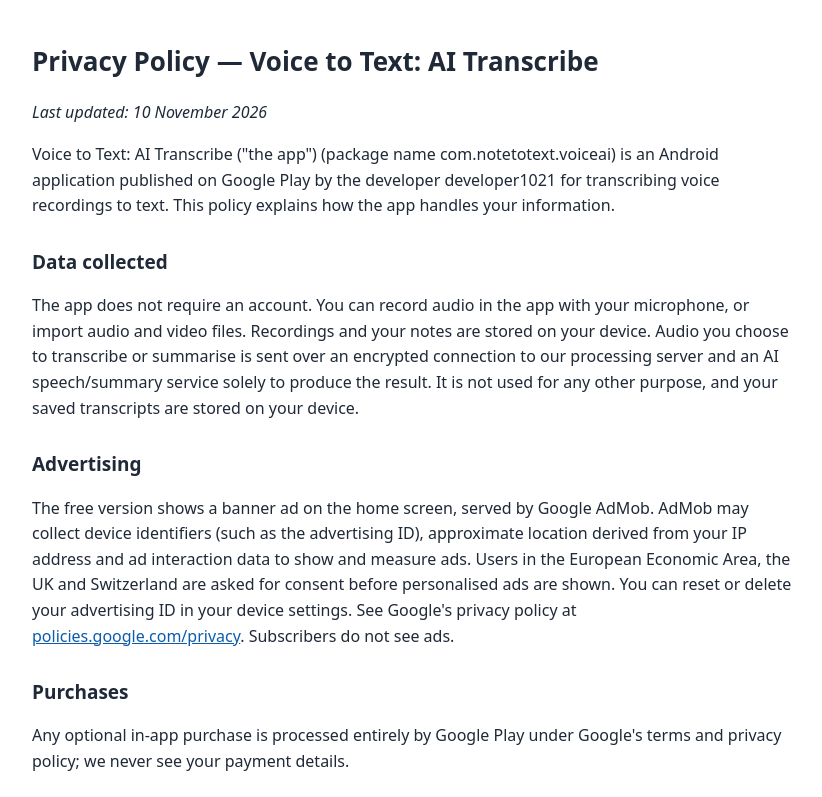
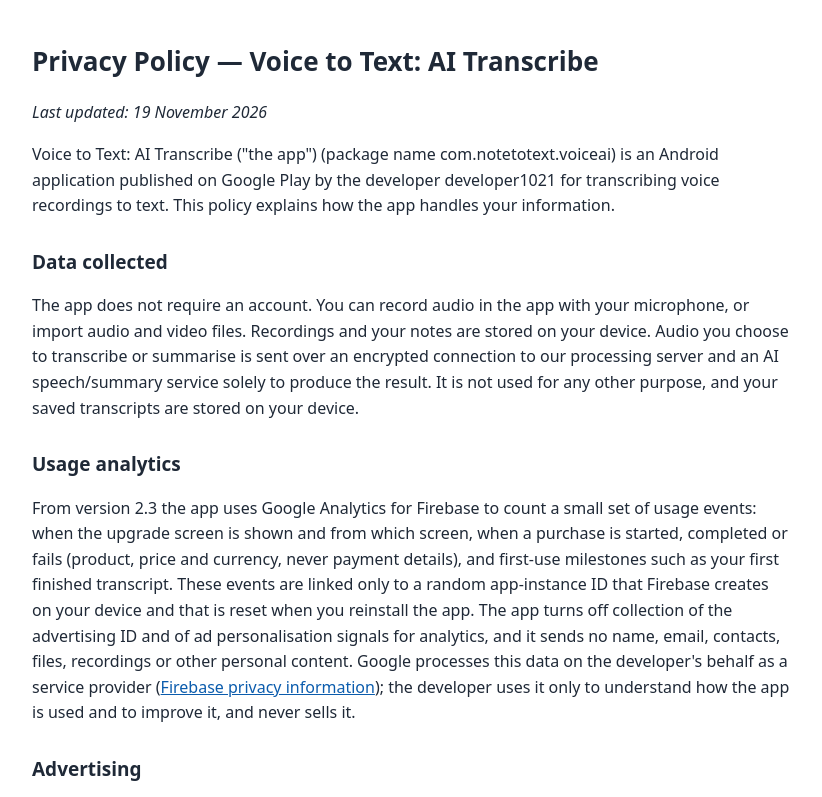
Before and after one commit to dev114453/dev114453.github.io, a plain HTML site: page privacy/voicetotext.html in a window 1280 px wide. Shown: the top 797 px of the page, without its empty margins (228-1050 px from the left). Drawn offline with Linux system fonts and the light colour scheme.

Commit message:
Privacy: Firebase usage analytics (voicetotext, 19 Nov 2026)

```diff
--- a/privacy/voicetotext.html
+++ b/privacy/voicetotext.html
@@ -1,6 +1,7 @@
-<!doctype html><html lang="en"><head><meta charset="utf-8"><meta name="viewport" content="width=device-width,initial-scale=1"><title>Privacy Policy — Voice to Text: AI Transcribe</title><style>body{font:16px/1.6 system-ui,-apple-system,Segoe UI,Roboto,sans-serif;max-width:760px;margin:0 auto;padding:24px 16px;color:#1f2937;background:#fff}h1{font-size:26px}h2{font-size:19px;margin-top:28px}a{color:#0b5cad}li{margin:6px 0}footer{margin-top:40px;color:#6b7280;font-size:14px}@media(prefers-color-scheme:dark){body{background:#111827;color:#e5e7eb}a{color:#7cb4f5}}</style></head><body><h1>Privacy Policy — Voice to Text: AI Transcribe</h1><p><em>Last updated: 10 November 2026</em></p>
+<!doctype html><html lang="en"><head><meta charset="utf-8"><meta name="viewport" content="width=device-width,initial-scale=1"><title>Privacy Policy — Voice to Text: AI Transcribe</title><style>body{font:16px/1.6 system-ui,-apple-system,Segoe UI,Roboto,sans-serif;max-width:760px;margin:0 auto;padding:24px 16px;color:#1f2937;background:#fff}h1{font-size:26px}h2{font-size:19px;margin-top:28px}a{color:#0b5cad}li{margin:6px 0}footer{margin-top:40px;color:#6b7280;font-size:14px}@media(prefers-color-scheme:dark){body{background:#111827;color:#e5e7eb}a{color:#7cb4f5}}</style></head><body><h1>Privacy Policy — Voice to Text: AI Transcribe</h1><p><em>Last updated: 19 November 2026</em></p>
 <p>Voice to Text: AI Transcribe ("the app") (package name com.notetotext.voiceai) is an Android application published on Google Play by the developer developer1021 for transcribing voice recordings to text. This policy explains how the app handles your information.</p><p></p>
 <h2>Data collected</h2><p>The app does not require an account. You can record audio in the app with your microphone, or import audio and video files. Recordings and your notes are stored on your device. Audio you choose to transcribe or summarise is sent over an encrypted connection to our processing server and an AI speech/summary service solely to produce the result. It is not used for any other purpose, and your saved transcripts are stored on your device.</p>
+<h2>Usage analytics</h2><p>From version 2.3 the app uses Google Analytics for Firebase to count a small set of usage events: when the upgrade screen is shown and from which screen, when a purchase is started, completed or fails (product, price and currency, never payment details), and first-use milestones such as your first finished transcript. These events are linked only to a random app-instance ID that Firebase creates on your device and that is reset when you reinstall the app. The app turns off collection of the advertising ID and of ad personalisation signals for analytics, and it sends no name, email, contacts, files, recordings or other personal content. Google processes this data on the developer's behalf as a service provider (<a href="https://firebase.google.com/support/privacy">Firebase privacy information</a>); the developer uses it only to understand how the app is used and to improve it, and never sells it.</p>
 <h2>Advertising</h2><p>The free version shows a banner ad on the home screen, served by Google AdMob. AdMob may collect device identifiers (such as the advertising ID), approximate location derived from your IP address and ad interaction data to show and measure ads. Users in the European Economic Area, the UK and Switzerland are asked for consent before personalised ads are shown. You can reset or delete your advertising ID in your device settings. See Google's privacy policy at <a href="https://policies.google.com/privacy">policies.google.com/privacy</a>. Subscribers do not see ads.</p>
 <h2>Purchases</h2><p>Any optional in-app purchase is processed entirely by Google Play under Google's terms and privacy policy; we never see your payment details.</p>
 <h2>Permissions</h2><p><b>Microphone:</b> used only while you are recording, after you tap Record. Recording can continue with the screen off or in other apps; a notification is shown the whole time with controls to pause or stop. <b>Notifications:</b> to show the recording notification and tell you when notes are ready. The app only accesses files or media you explicitly choose. It uses internet access to send audio you select for transcription and to communicate with Google Play for purchases and to load ads in the free version.</p>
```
